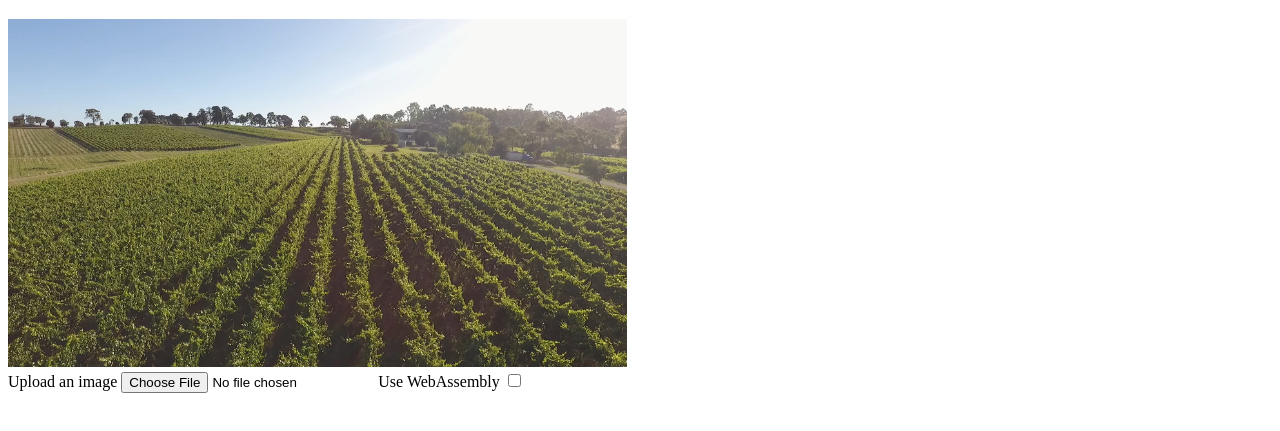
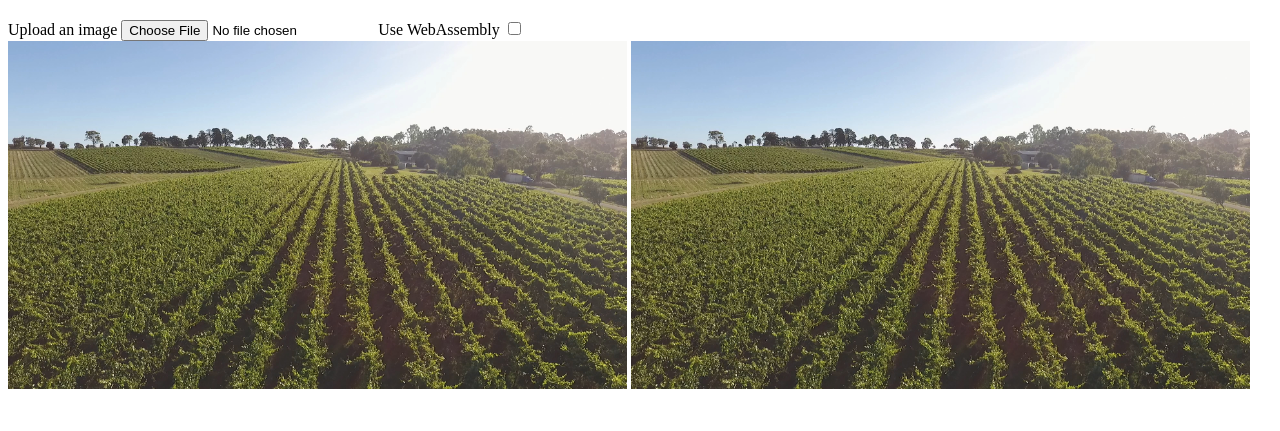
Before and after one commit to Huzla/Bachelor-s-Thesis-module, a plain HTML site: page index.html in a window 1280 px wide. Shown: the part 61-492 px from the top of the page. Drawn offline with Linux system fonts and the light colour scheme.

Commit message:
Moved the control fields to the top of the page

```diff
--- a/index.html
+++ b/index.html
@@ -15,18 +15,20 @@
     WebAssembly median filter test
   </h1>
 
+  <div>
+    <label for="inputFile">Upload an image</label>
+    <input id='imgButton' type="file" accept="image/jpeg,image/x-png" title="jpeg and png formats are supported" >
+
+    <label for="switch">Use WebAssembly</label>
+    <input id='filterSwitch' name="switch" type='checkbox' >
+  </div>
+
+
   <div id="imgs">
     <img id="originalImg" src='testImage.jpg' alt="Original image" width="49%">
     <canvas id="filteredImg" alt="Filterd image">
   </div>
 
-  <div>
-    <label for="inputFile">Upload an image</label>
-    <input id='imgButton' type="file" accept="image/jpeg,image/x-png" title="jpeg and png formats are supported" name="inputFile">
-
-    <label for="switch">Use WebAssembly</label>
-    <input id='filterSwitch' name="switch" type='checkbox' >
-  </div>
   <script src="js/index.js"></script>
 </body>
 </html>
```
